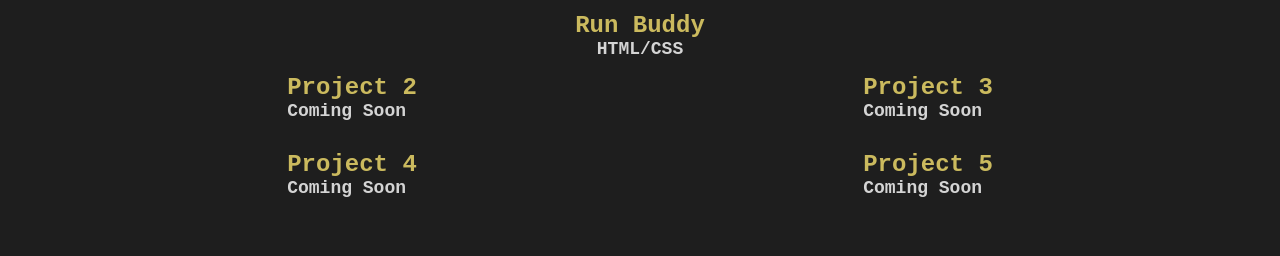
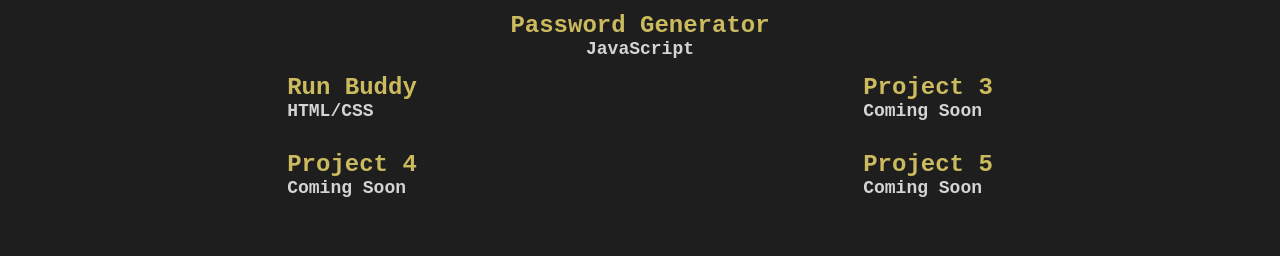
Before and after one commit to mews0/portfolio, a plain HTML site: page index.html in a window 1280 px wide. Shown: the part 696-952 px from the top of the page. Drawn offline with Linux system fonts and the light colour scheme.

Commit message:
add password generator to work section

```diff
--- a/index.html
+++ b/index.html
@@ -48,15 +48,15 @@
 
       <div class="work-featured">
         <img src="" alt="" />
-        <h3><a href="https://mews0.github.io/run-buddy/">Run Buddy</a></h3>
-        <h4>HTML/CSS</h4>
+        <h3><a href="https://mews0.github.io/password-generator/">Password Generator</a></h3>
+        <h4>JavaScript</h4>
       </div>
 
       <div class="work-pair">
         <div>
           <img src="" alt="" />
-          <h3>Project 2</h3> <!-- anchor tag to be added later -->
-          <h4>Coming Soon</h4>
+          <h3><a href="https://mews0.github.io/run-buddy/">Run Buddy</a></h3>
+          <h4>HTML/CSS</h4>
         </div>
         <div>
           <img src="" alt="" />
```
